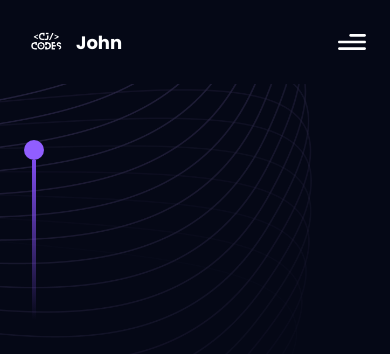
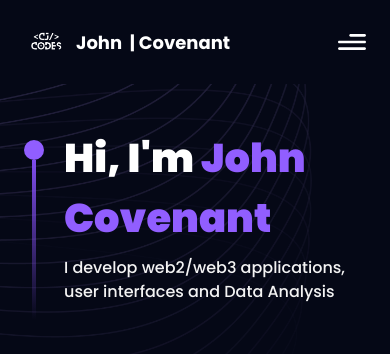
Before and after one commit to CJCODESgit/cjportfolio, a React (Vite) app: page / in a window 390 px wide. Shown: the top 354 px of the page. Built offline with nearby package versions, Linux system fonts and the light colour scheme.

Commit message:
done with text and fixing navbar

```diff
--- a/src/components/Hero.jsx
+++ b/src/components/Hero.jsx
@@ -12,6 +12,10 @@ const Hero = () => {
           <div className='w-5 h-5 rounded-full bg-[#915eff]' />
           <div className='w-1 sm:h-80 h-40 violet-gradient' />
         </div>
+        <div>
+          <h1 className={`${styles.heroHeadText} text-white`}>Hi, I'm <span className='text-[#915eff] sm:block'>John Covenant</span></h1>
+          <p className={`${styles.heroSubText} mt-2 text-white-100`}>I develop web2/web3 applications, user interfaces and Data Analysis</p>
+        </div>
       </div>
     </section>
   )
--- a/src/components/Navbar.jsx
+++ b/src/components/Navbar.jsx
@@ -22,7 +22,7 @@ const Navbar = () => {
           }}
           >
             <img src={logo} alt="logo" className='w-11 h-11 object-contain' />
-            <p className='text-white text-[18px] font-bold cursor-pointer flex'>John &nbsp;<span className='sm:block hidden'>| Covenant</span></p>
+            <p className='text-white text-[18px] font-bold cursor-pointer flex'>John &nbsp;<span className='sm:block '>| Covenant</span></p>
         </Link>
 
       <ul className='list-none hidden sm:flex flex-row gap-10'>
```
